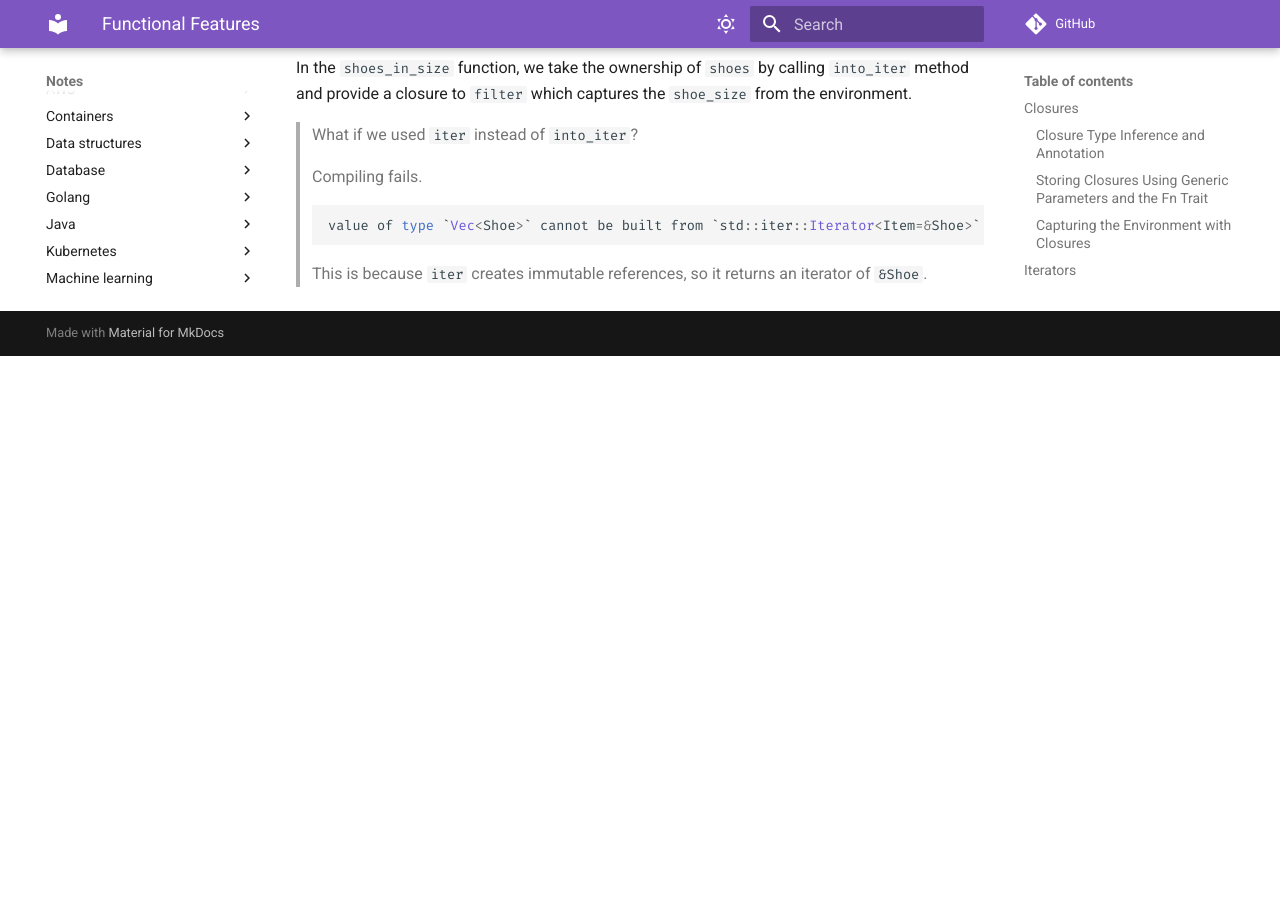
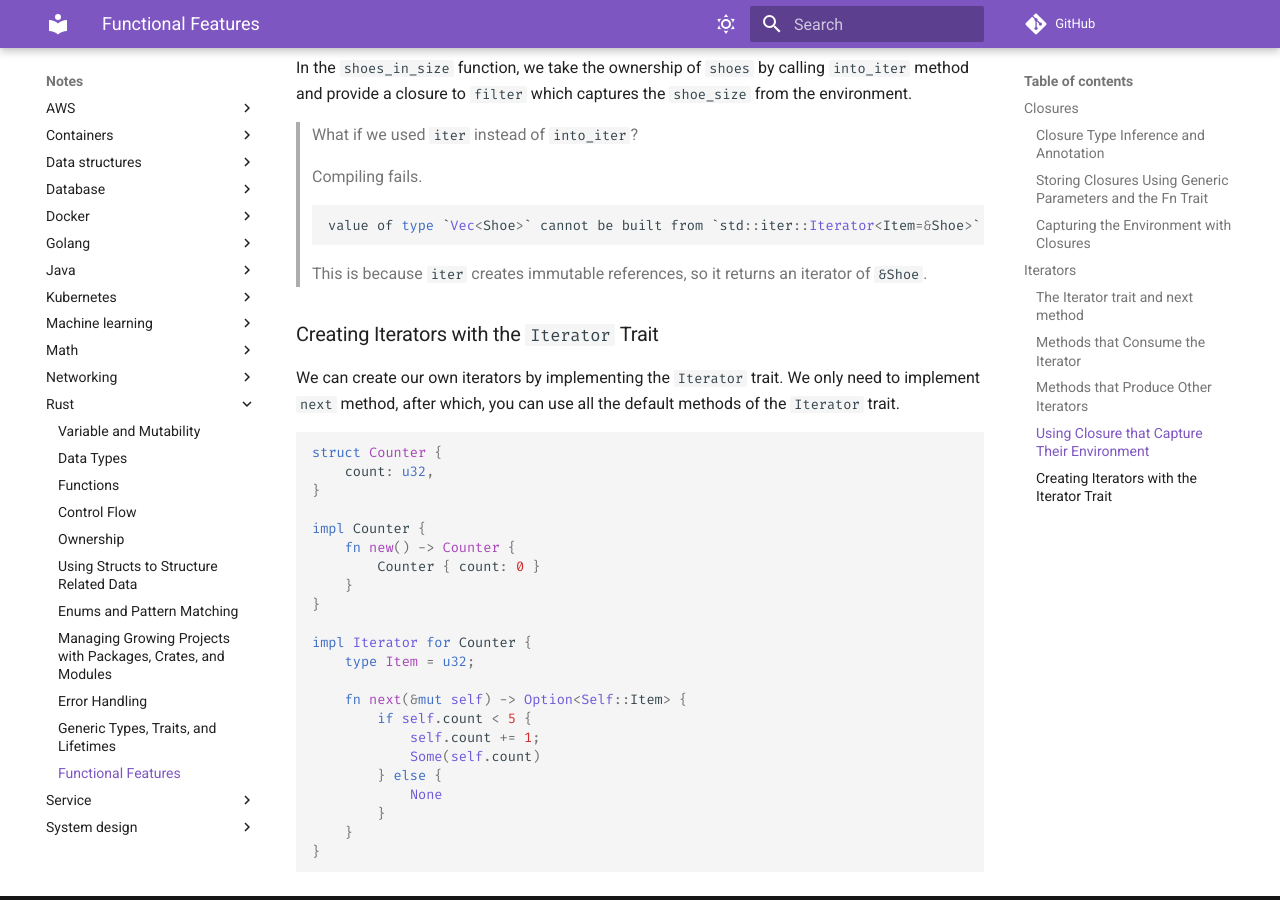
Before and after one commit to gapuchi/gapuchi.github.io, an MkDocs documentation site: the page built from docs/notes/rust/13-functional-features.md, in a window 1280 px wide and 900 px high, scrolled down 5331 px. Built offline with MkDocs 1.6.1 and Material for MkDocs 9.7.7, drawn with Linux system fonts in a browser that asks for light colours; comment, search, counter and statistics services are not loaded; before the commit the page ends 5687 px from its top, so only the background shows below that.

Commit message:
Add Notes

````diff
--- /dev/null
+++ b/docs/notes/docker/privileged.md
@@ -0,0 +1 @@
+# Docker Privileges
--- a/docs/notes/rust/13-functional-features.md
+++ b/docs/notes/rust/13-functional-features.md
@@ -224,3 +224,32 @@ In the `shoes_in_size` function, we take the ownership of `shoes` by calling `in
 > ```
 >
 > This is because `iter` creates immutable references, so it returns an iterator of `&Shoe`.
+
+### Creating Iterators with the `Iterator` Trait
+
+We can create our own iterators by implementing the `Iterator` trait. We only need to implement `next` method, after which, you can use all the default methods of the `Iterator` trait.
+
+```rust
+struct Counter {
+    count: u32,
+}
+
+impl Counter {
+    fn new() -> Counter {
+        Counter { count: 0 }
+    }
+}
+
+impl Iterator for Counter {
+    type Item = u32;
+
+    fn next(&mut self) -> Option<Self::Item> {
+        if self.count < 5 {
+            self.count += 1;
+            Some(self.count)
+        } else {
+            None
+        }
+    }
+}
+```
````
Also changed, not shown: docs/notes/system_design/databases.md (added, +67 -0 lines), docs/notes/system_design/scalability.md (added, +42 -0 lines), docs/notes/AWS/xray.md (added), 1 other file.
